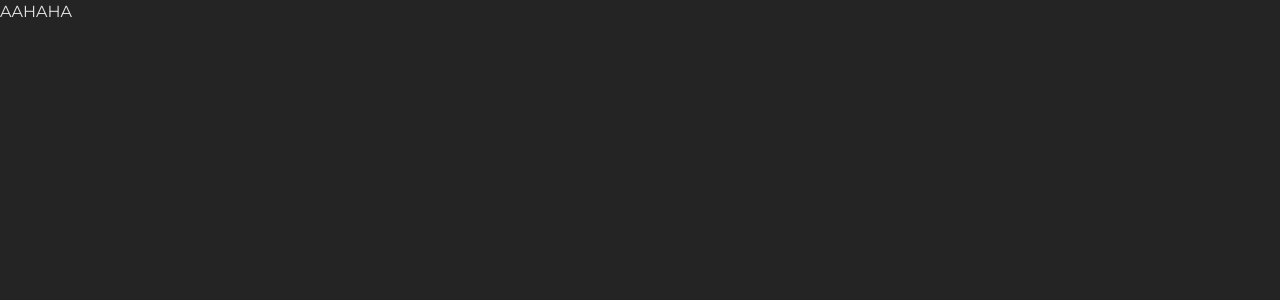
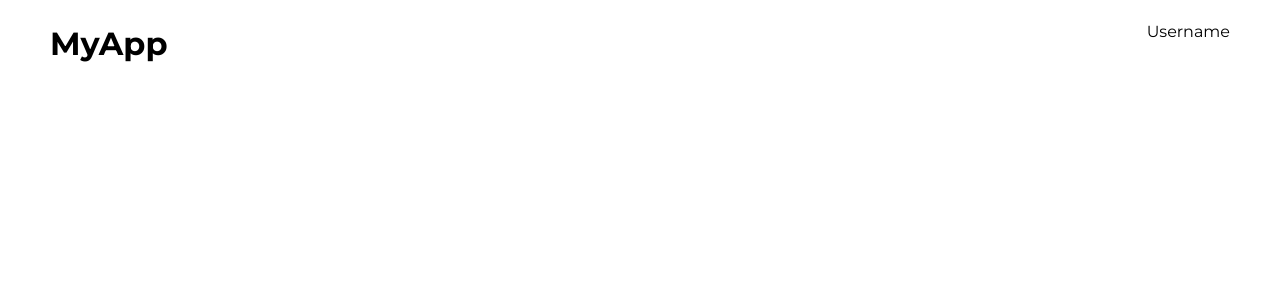
Before and after one commit to rxMATTEO/CISM-Dashboard, a Vue app: page / in a window 1280 px wide. Shown: the top 300 px of the page. Built offline with nearby package versions, Linux system fonts and the light colour scheme.

Commit message:
Add header component

```diff
--- a/src/App.vue
+++ b/src/App.vue
@@ -1,14 +1,15 @@
 <script setup lang="ts">
+import Header from './components/Header.vue';
 </script>
 
 <template>
-  <div>
-    <p class="font">AAHAHA</p>
+  <div class="main">
+    <Header />
   </div>
 </template>
 
 <style scoped>
-.font {
-  font-family: Montserrat;
+.main {
+  padding: 20px 50px;
 }
 </style>
--- /dev/null
+++ b/src/components/Header.vue
@@ -0,0 +1,17 @@
+<script setup lang="ts">
+
+</script>
+
+<template>
+  <div class="header">
+    <h1>MyApp</h1>
+    <p>Username</p>
+  </div>
+</template>
+
+<style scoped>
+.header {
+  display: flex;
+  justify-content: space-between;
+}
+</style>
--- a/src/style.css
+++ b/src/style.css
@@ -1,19 +1,3 @@
-:root {
-  font-family: Inter, system-ui, Avenir, Helvetica, Arial, sans-serif;
-  line-height: 1.5;
-  font-weight: 400;
-
-  color-scheme: light dark;
-  color: rgba(255, 255, 255, 0.87);
-  background-color: #242424;
-
-  font-synthesis: none;
-  text-rendering: optimizeLegibility;
-  -webkit-font-smoothing: antialiased;
-  -moz-osx-font-smoothing: grayscale;
-  -webkit-text-size-adjust: 100%;
-}
-
 @font-face {
   font-family: Montserrat;
   src: url("/static/fonts/Montserrat-Regular.ttf");
@@ -32,3 +16,19 @@
   -webkit-box-sizing: border-box;
   box-sizing: border-box;
 }
+
+:root {
+  line-height: 1.5;
+  font-weight: 400;
+
+  color-scheme: light dark;
+  color: black;
+  background-color: white;
+  font-family: Montserrat;
+
+  font-synthesis: none;
+  text-rendering: optimizeLegibility;
+  -webkit-font-smoothing: antialiased;
+  -moz-osx-font-smoothing: grayscale;
+  -webkit-text-size-adjust: 100%;
+}
```
